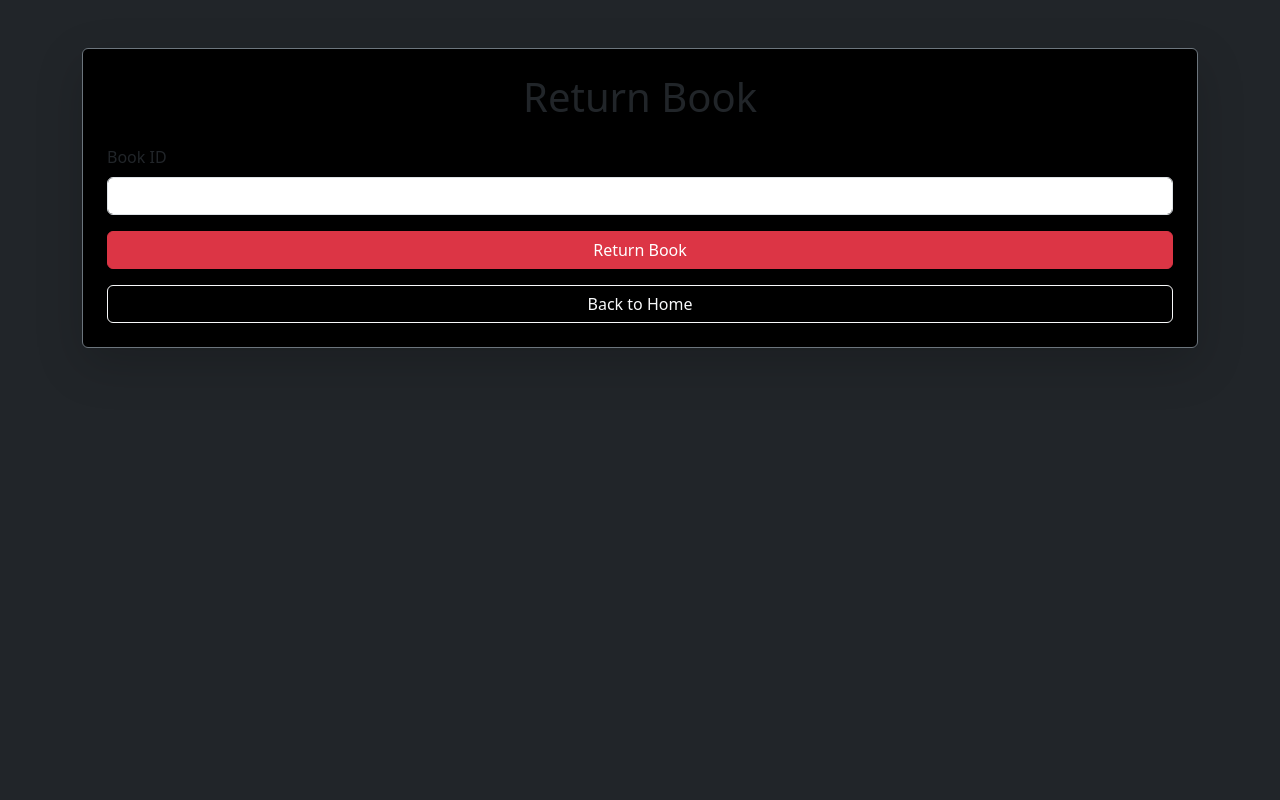
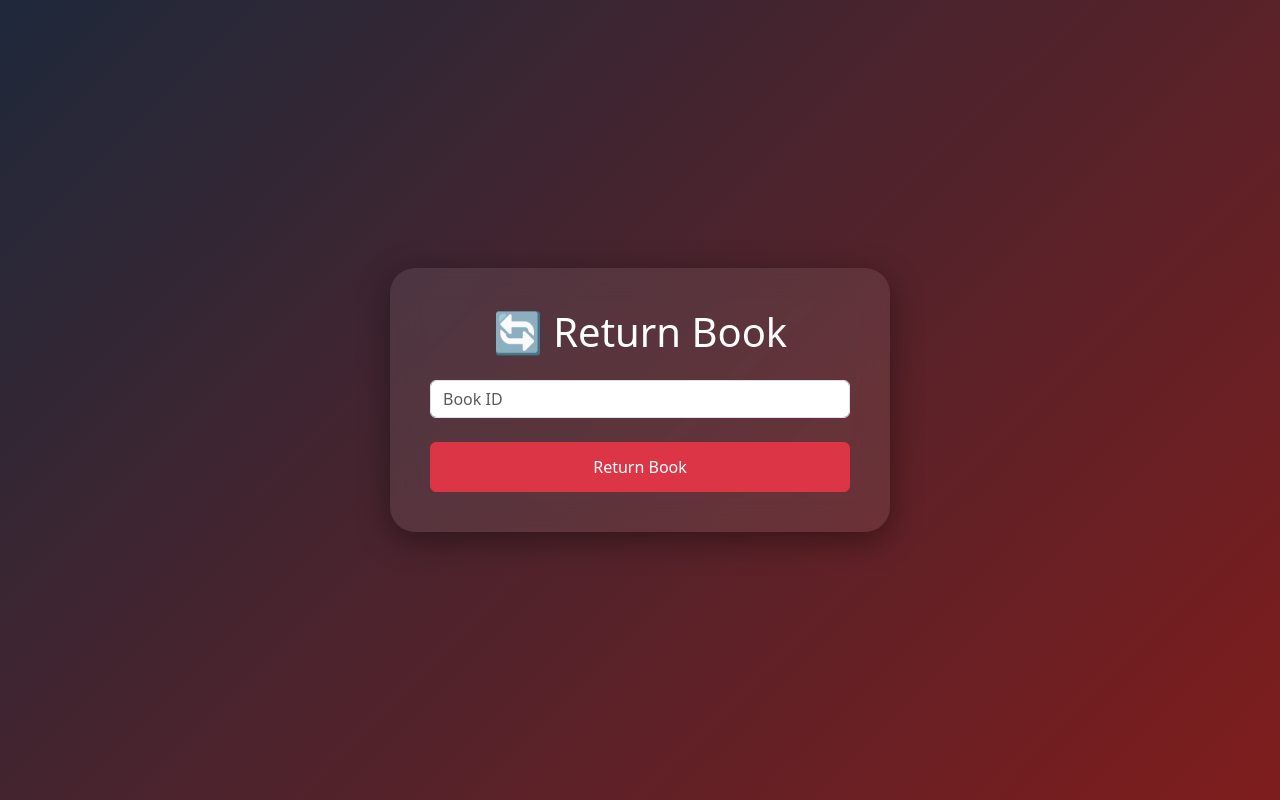
Before and after one commit to lakshya17-K/Library-Managment-, a Flask app: page /return in a window 1280 px wide. Run offline with Flask 3, Linux system fonts and the light colour scheme.

Commit message:
Refactor return_book.html for improved styling
Updated styles and structure for return book page.

```diff
--- a/templates/return_book.html
+++ b/templates/return_book.html
@@ -16,36 +16,80 @@
 <link href="https://unpkg.com/aos@2.3.4/dist/aos.css"
       rel="stylesheet">
 
+<style>
+
+body{
+
+    min-height:100vh;
+
+    background:linear-gradient(
+        135deg,
+        #1e293b,
+        #7f1d1d
+    );
+
+    display:flex;
+    justify-content:center;
+    align-items:center;
+}
+
+.glass{
+
+    width:500px;
+
+    background:rgba(255,255,255,0.08);
+
+    backdrop-filter:blur(15px);
+
+    padding:40px;
+
+    border-radius:25px;
+
+    color:white;
+
+    box-shadow:0 8px 32px rgba(0,0,0,0.4);
+}
+
+button{
+
+    height:50px;
+
+    border-radius:15px;
+
+    font-weight:bold;
+
+    transition:0.3s;
+}
+
+button:hover{
+
+    transform:scale(1.05);
+}
+
+</style>
+
 </head>
 
-<body class="bg-dark text-light">
+<body>
 
-    <div class="container mt-5">
-
-        <div class="card bg-black border-secondary shadow-lg p-4"
-             data-aos="fade-down">
+<div class="glass"
+     data-aos="zoom-in">
 
     <h1 class="mb-4 text-center">
-                Return Book
+
+        🔄 Return Book
+
     </h1>
 
     <form method="POST">
 
-                <div class="mb-3">
-
-                    <label class="form-label">
-                        Book ID
-                    </label>
-
         <input type="number"
                name="book_id"
-                           class="form-control"
+               placeholder="Book ID"
+               class="form-control mb-4"
                required>
 
-                </div>
-
-                <button type="submit"
-                        class="btn btn-danger w-100">
+        <button class="btn btn-danger w-100">
 
             Return Book
 
@@ -53,35 +97,16 @@
 
     </form>
 
-            {% if fine is not none %}
-
-            <div class="alert alert-info mt-4"
-                 data-aos="zoom-in">
-
-                Fine Amount: ₹{{ fine }}
-
-            </div>
-
-            {% endif %}
-
-            <a href="/"
-               class="btn btn-outline-light mt-3">
-
-                Back to Home
-
-            </a>
-
-        </div>
-
 </div>
 
 <script src="https://unpkg.com/aos@2.3.4/dist/aos.js"></script>
 
 <script>
+
 AOS.init({
-            duration: 1000,
-            once: true
+    duration:1200
 });
+
 </script>
 
 </body>
```
Lines whose indentation alone changed are shown as unchanged.
